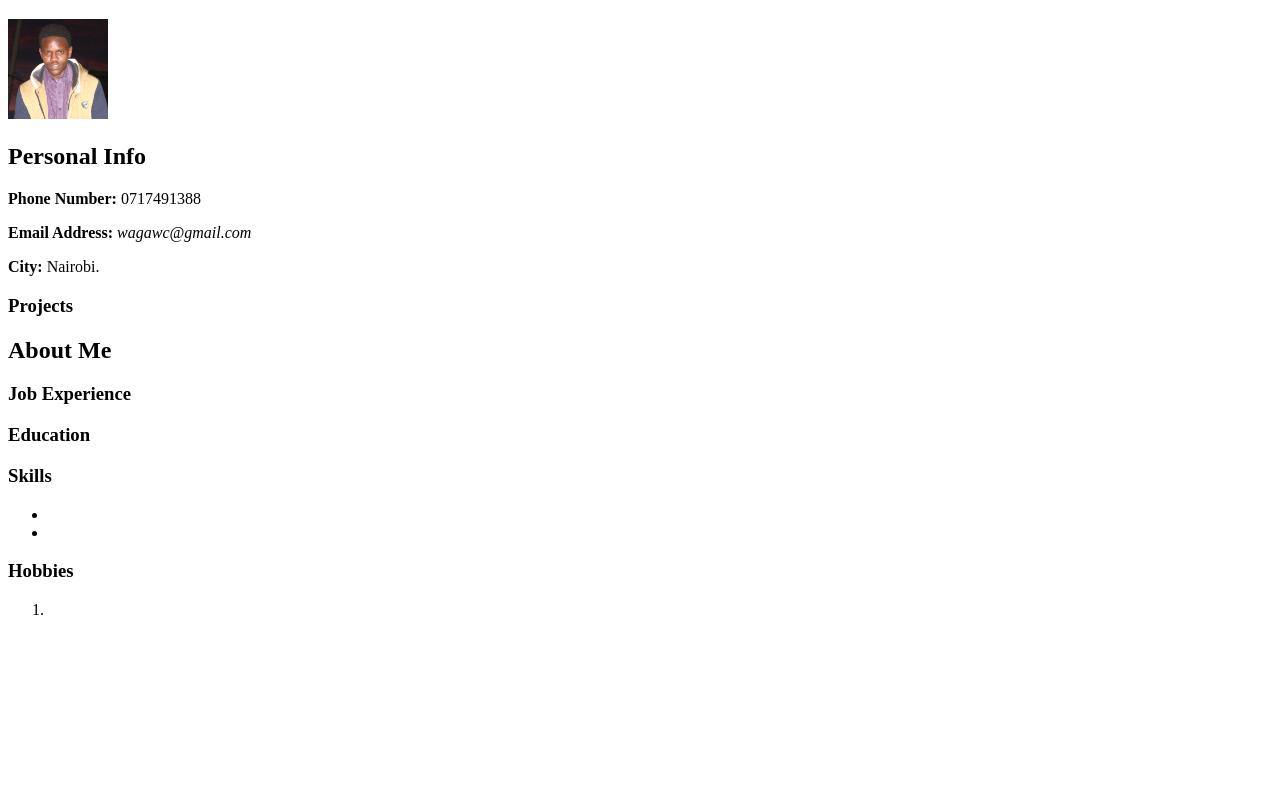
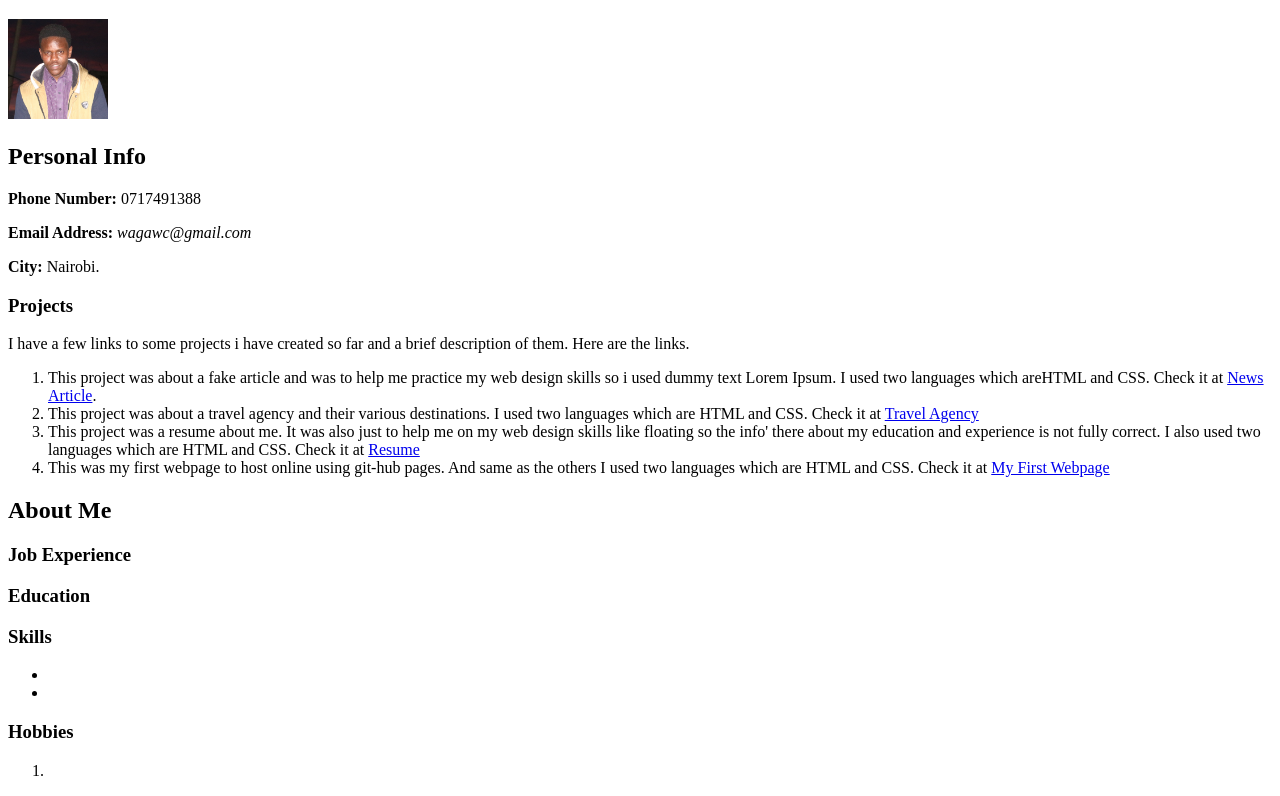
Before and after one commit to cinston/Portfolio, a plain HTML site: page index.html in a window 1280 px wide. Shown: the part 100-896 px from the top of the page. Before the commit the page ends 800 px from the top, so only its background shows below. Drawn offline with Linux system fonts and the light colour scheme.

Commit message:
add links of my projects under ordered list, links to Travel agency, resume, my first webpage and fake article

```diff
--- a/index.html
+++ b/index.html
@@ -18,7 +18,13 @@
     </div>
     <h3>Projects</h3>
     <div class="project">
-      <p></p>
+      <p>I have a few links to some projects i have created so far and a brief description of them. Here are the links.</p>
+      <ol>
+        <li>This project was about a <span class="article">fake article</span> and was to help me practice my web design skills so i used dummy text<span class="languages"> Lorem Ipsum.</span> I used two languages which are<span class="languages">HTML</span> and<span class="languages"> CSS.</span> Check it at <a href="file:///home/winston/Documents/moringa-school-projects/News-Article/news-article.html">News Article</a>.
+        <li>This project was about a <span class="agency">travel agency</span> and their various destinations. I used two languages which are <span class="languages">HTML</span> and<span class="languages"> CSS.</span> Check it at <a href="file:///home/winston/Documents/moringa-school-projects/Happy-Trails-Travel-Agency/index.html">Travel Agency</a>
+        <li>This project was a resume about me. It was also just to help me on my web design skills like floating so the info' there about my education and experience is not fully correct. I also used two languages which are <span class="languages">HTML</span> and<span class="languages"> CSS.</span> Check it at <a href="file:///home/winston/Documents/moringa-school-projects/Resume/index.html">Resume</a>
+        <li>This was my first webpage to host online using git-hub pages. And same as the others I used two languages which are <span class="languages">HTML</span> and<span class="languages"> CSS.</span> Check it at <a href="https://cinston.github.io/my-first-webpage/">My First Webpage</a>
+      </ol>
     </div>
 
     <h2><span class="about">About Me</span></h2>
```
